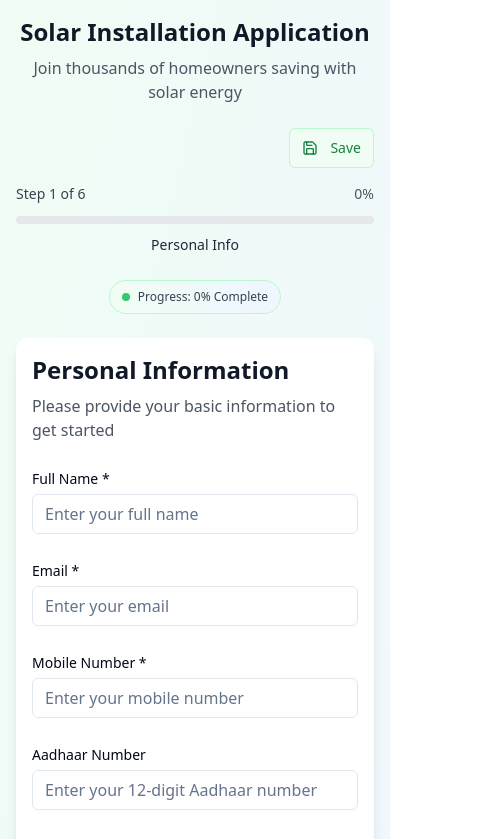
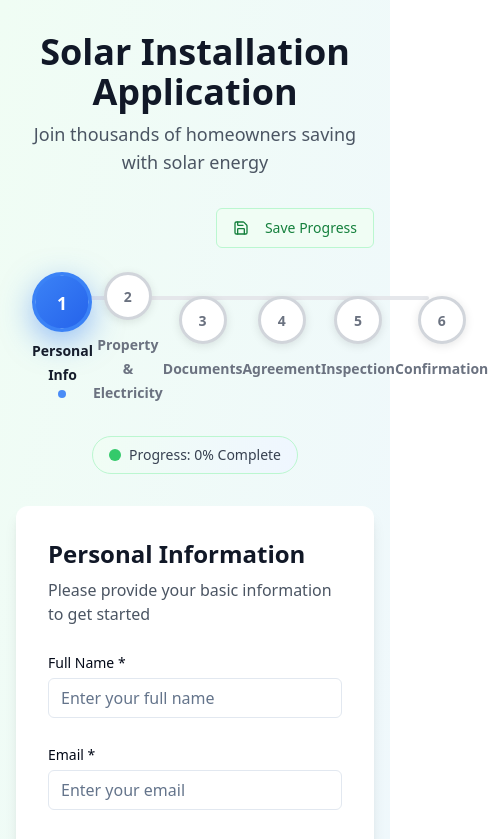
Before and after one commit to Shiva552003/breeze-registration-vue, a React (Vite) app: page / in a window 390 px wide. Shown: the top 839 px of the page, 488 px wide, since content can reach past the window. Built offline with nearby package versions, Linux system fonts and the light colour scheme.

Commit message:
Reverted to commit 12ba10f82f46179731569a7b6945ce384b32e7eb

```diff
--- a/src/components/ProgressTracker.tsx
+++ b/src/components/ProgressTracker.tsx
@@ -1,138 +1,80 @@
-
 import React from 'react';
 import { Check, Save } from 'lucide-react';
 import { Button } from './ui/button';
-
 interface Step {
   id: number;
   title: string;
 }
-
 interface ProgressTrackerProps {
   steps: Step[];
   currentStep: number;
   onSaveProgress?: () => void;
 }
-
 export const ProgressTracker: React.FC<ProgressTrackerProps> = ({
   steps,
   currentStep,
   onSaveProgress
 }) => {
-  return (
-    <div className="w-full">
+  return <div className="w-full">
       {/* Save Progress Button */}
-      <div className="flex justify-end mb-4 sm:mb-6">
-        <Button
-          onClick={onSaveProgress}
-          variant="outline"
-          className="bg-green-50 border-green-200 text-green-700 hover:bg-green-100 hover:border-green-300 transition-all duration-300 text-sm sm:text-base px-3 sm:px-4 py-2"
-        >
-          <Save className="w-3 h-3 sm:w-4 sm:h-4 mr-1 sm:mr-2" />
-          <span className="hidden xs:inline">Save Progress</span>
-          <span className="xs:hidden">Save</span>
+      <div className="flex justify-end mb-6">
+        <Button onClick={onSaveProgress} variant="outline" className="bg-green-50 border-green-200 text-green-700 hover:bg-green-100 hover:border-green-300 transition-all duration-300">
+          <Save className="w-4 h-4 mr-2" />
+          Save Progress
         </Button>
       </div>
 
-      {/* Mobile Progress Bar - Simplified for small screens */}
-      <div className="block sm:hidden mb-6">
-        <div className="flex items-center justify-between mb-3">
-          <span className="text-sm font-medium text-gray-700">
-            Step {currentStep} of {steps.length}
-          </span>
-          <span className="text-sm text-gray-600">
-            {Math.round((currentStep - 1) / (steps.length - 1) * 100)}%
-          </span>
-        </div>
-        <div className="w-full bg-gray-200 rounded-full h-2">
-          <div
-            className="bg-gradient-to-r from-green-400 to-green-600 h-2 rounded-full transition-all duration-500"
-            style={{ width: `${(currentStep - 1) / (steps.length - 1) * 100}%` }}
-          />
-        </div>
-        <div className="mt-2 text-center">
-          <span className="text-sm font-medium text-gray-800">
-            {steps[currentStep - 1].title}
-          </span>
-        </div>
-      </div>
-
-      {/* Desktop Progress Tracker */}
-      <div className="hidden sm:block relative flex items-center justify-between mb-6 lg:mb-8 px-2 sm:px-4">
+      <div className="relative flex items-center justify-between mb-8 px-4">
         {/* Background Progress Line */}
-        <div className="absolute top-6 left-0 w-full h-1 bg-gradient-to-r from-gray-200 via-gray-200 to-gray-200 rounded-full px-[9px] py-0 mx-[35px] sm:mx-[55px]">
-          <div
-            className="h-full bg-gradient-to-r from-green-400 via-green-500 to-green-600 rounded-full transition-all duration-1000 ease-out shadow-lg"
-            style={{
-              width: `${(currentStep - 1) / (steps.length - 1) * 100}%`,
-              boxShadow: '0 0 20px rgba(34, 197, 94, 0.4)'
-            }}
-          />
+        <div className="absolute top-6 left-0 w-full h-1 bg-gradient-to-r from-gray-200 via-gray-200 to-gray-200 rounded-full px-[9px] py-0 mx-[55px]">
+          <div className="h-full bg-gradient-to-r from-green-400 via-green-500 to-green-600 rounded-full transition-all duration-1000 ease-out shadow-lg" style={{
+          width: `${(currentStep - 1) / (steps.length - 1) * 100}%`,
+          boxShadow: '0 0 20px rgba(34, 197, 94, 0.4)'
+        }} />
         </div>
 
-        {steps.map((step, index) => (
-          <div key={step.id} className="relative flex flex-col items-center z-10">
+        {steps.map((step, index) => <div key={step.id} className="relative flex flex-col items-center z-10">
             {/* Step Circle */}
-            <div
-              className={`relative w-8 h-8 sm:w-10 sm:h-10 lg:w-12 lg:h-12 rounded-full flex items-center justify-center border-3 transition-all duration-500 ease-out transform ${
-                step.id < currentStep
-                  ? 'bg-gradient-to-br from-green-400 to-green-600 border-green-500 text-white scale-110 shadow-lg animate-pulse'
-                  : step.id === currentStep
-                    ? 'bg-gradient-to-br from-blue-500 to-blue-600 border-blue-500 text-white scale-125 shadow-2xl'
-                    : 'bg-white border-gray-300 text-gray-500 hover:border-gray-400 hover:scale-105'
-              }`}
-              style={{
-                boxShadow: step.id <= currentStep
-                  ? `0 8px 25px ${step.id === currentStep ? 'rgba(59, 130, 246, 0.5)' : 'rgba(34, 197, 94, 0.4)'}`
-                  : '0 2px 10px rgba(0, 0, 0, 0.1)'
-              }}
-            >
+            <div className={`relative w-12 h-12 rounded-full flex items-center justify-center border-3 transition-all duration-500 ease-out transform ${step.id < currentStep ? 'bg-gradient-to-br from-green-400 to-green-600 border-green-500 text-white scale-110 shadow-lg animate-pulse' : step.id === currentStep ? 'bg-gradient-to-br from-blue-500 to-blue-600 border-blue-500 text-white scale-125 shadow-2xl' : 'bg-white border-gray-300 text-gray-500 hover:border-gray-400 hover:scale-105'}`} style={{
+          boxShadow: step.id <= currentStep ? `0 8px 25px ${step.id === currentStep ? 'rgba(59, 130, 246, 0.5)' : 'rgba(34, 197, 94, 0.4)'}` : '0 2px 10px rgba(0, 0, 0, 0.1)'
+        }}>
               {/* Ripple Effect for Current Step */}
-              {step.id === currentStep && (
-                <div className="absolute inset-0 rounded-full bg-blue-500 animate-ping opacity-30" />
-              )}
+              {step.id === currentStep && <div className="absolute inset-0 rounded-full bg-blue-500 animate-ping opacity-30" />}
 
               {/* Step Content */}
               <div className="relative z-10">
-                {step.id < currentStep ? (
-                  <Check className="w-3 h-3 sm:w-5 sm:h-5 lg:w-6 lg:h-6 animate-scale-in" />
-                ) : (
-                  <span className="text-xs sm:text-sm font-bold">{step.id}</span>
-                )}
+                {step.id < currentStep ? <Check className="w-6 h-6 animate-scale-in" /> : <span className="text-sm font-bold">{step.id}</span>}
               </div>
 
               {/* Success Glow Effect */}
-              {step.id < currentStep && (
-                <div className="absolute inset-0 rounded-full bg-green-400 opacity-20 animate-pulse" />
-              )}
+              {step.id < currentStep && <div className="absolute inset-0 rounded-full bg-green-400 opacity-20 animate-pulse" />}
             </div>
 
             {/* Step Title */}
-            <div className="mt-2 sm:mt-3 text-center max-w-[80px] sm:max-w-none">
-              <span className={`text-xs sm:text-sm font-semibold transition-all duration-300 ${
-                step.id <= currentStep ? 'text-gray-900 transform scale-105' : 'text-gray-500'
-              } ${step.id === currentStep ? 'animate-pulse' : ''}`}>
+            <div className="mt-3 text-center">
+              <span className={`text-sm font-semibold transition-all duration-300 ${step.id <= currentStep ? 'text-gray-900 transform scale-105' : 'text-gray-500'} ${step.id === currentStep ? 'animate-pulse' : ''}`}>
                 {step.title}
               </span>
 
               {/* Active Step Indicator */}
-              {step.id === currentStep && (
-                <div className="mt-1 w-2 h-2 bg-blue-500 rounded-full mx-auto animate-pulse" />
-              )}
+              {step.id === currentStep && <div className="mt-1 w-2 h-2 bg-blue-500 rounded-full mx-auto animate-pulse" />}
             </div>
-          </div>
-        ))}
+
+            {/* Connecting Lines Between Steps */}
+            {index < steps.length - 1 && <div className="absolute top-6 left-12 w-full">
+
+              </div>}
+          </div>)}
       </div>
 
       {/* Progress Percentage Display */}
       <div className="text-center mb-4">
-        <div className="inline-flex items-center px-3 sm:px-4 py-2 bg-gradient-to-r from-green-50 to-blue-50 rounded-full border border-green-200">
-          <div className="w-2 h-2 sm:w-3 sm:h-3 bg-green-500 rounded-full mr-2 animate-pulse" />
-          <span className="text-xs sm:text-sm font-medium text-gray-700">
+        <div className="inline-flex items-center px-4 py-2 bg-gradient-to-r from-green-50 to-blue-50 rounded-full border border-green-200">
+          <div className="w-3 h-3 bg-green-500 rounded-full mr-2 animate-pulse" />
+          <span className="text-sm font-medium text-gray-700">
             Progress: {Math.round((currentStep - 1) / (steps.length - 1) * 100)}% Complete
           </span>
         </div>
       </div>
-    </div>
-  );
+    </div>;
 };
--- a/src/pages/Index.tsx
+++ b/src/pages/Index.tsx
@@ -71,14 +71,14 @@ const Index = () => {
 
   return (
     <div className="min-h-screen bg-gradient-to-br from-green-50 to-blue-50">
-      <div className="container mx-auto px-4 sm:px-6 lg:px-8 py-4 sm:py-6 lg:py-8">
+      <div className="container mx-auto px-4 py-8">
         <div className="max-w-4xl mx-auto">
           {/* Header */}
-          <div className="text-center mb-6 sm:mb-8">
-            <h1 className="text-2xl sm:text-3xl lg:text-4xl font-bold text-gray-900 mb-2">
+          <div className="text-center mb-8">
+            <h1 className="text-4xl font-bold text-gray-900 mb-2">
               Solar Installation Application
             </h1>
-            <p className="text-base sm:text-lg text-gray-600 px-4">
+            <p className="text-lg text-gray-600">
               Join thousands of homeowners saving with solar energy
             </p>
           </div>
@@ -91,7 +91,7 @@ const Index = () => {
           />
 
           {/* Main Content */}
-          <div className="bg-white rounded-xl shadow-lg p-4 sm:p-6 lg:p-8 mt-6 sm:mt-8">
+          <div className="bg-white rounded-xl shadow-lg p-8 mt-8">
             <CurrentStepComponent
               data={formData[getStepKey(currentStep) as keyof typeof formData]}
               onNext={handleNext}
@@ -102,14 +102,14 @@ const Index = () => {
           </div>
 
           {/* Help Section */}
-          <div className="mt-6 sm:mt-8 text-center px-4">
-            <p className="text-sm sm:text-base text-gray-600">
+          <div className="mt-8 text-center">
+            <p className="text-gray-600">
               Need help? Contact us at{' '}
-              <a href="mailto:support@solar.com" className="text-green-600 hover:text-green-700 break-all">
+              <a href="mailto:support@solar.com" className="text-green-600 hover:text-green-700">
                 support@solar.com
               </a>{' '}
               or call{' '}
-              <a href="tel:+1234567890" className="text-green-600 hover:text-green-700 whitespace-nowrap">
+              <a href="tel:+1234567890" className="text-green-600 hover:text-green-700">
                 (123) 456-7890
               </a>
             </p>
--- a/tailwind.config.ts
+++ b/tailwind.config.ts
@@ -1,4 +1,3 @@
-
 import type { Config } from "tailwindcss";
 
 export default {
@@ -17,14 +16,6 @@ export default {
 			screens: {
 				'2xl': '1400px'
 			}
-		},
-		screens: {
-			'xs': '475px',
-			'sm': '640px',
-			'md': '768px',
-			'lg': '1024px',
-			'xl': '1280px',
-			'2xl': '1400px'
 		},
 		extend: {
 			colors: {
```
